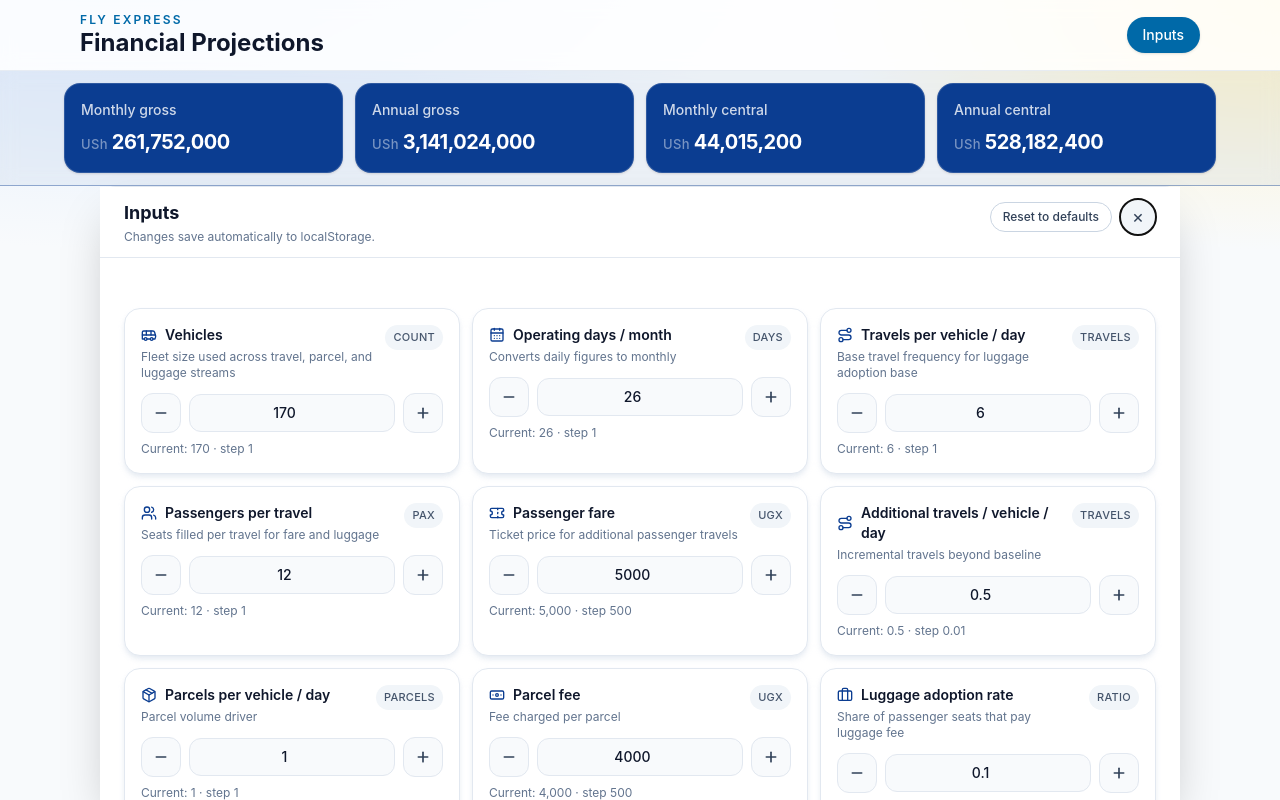
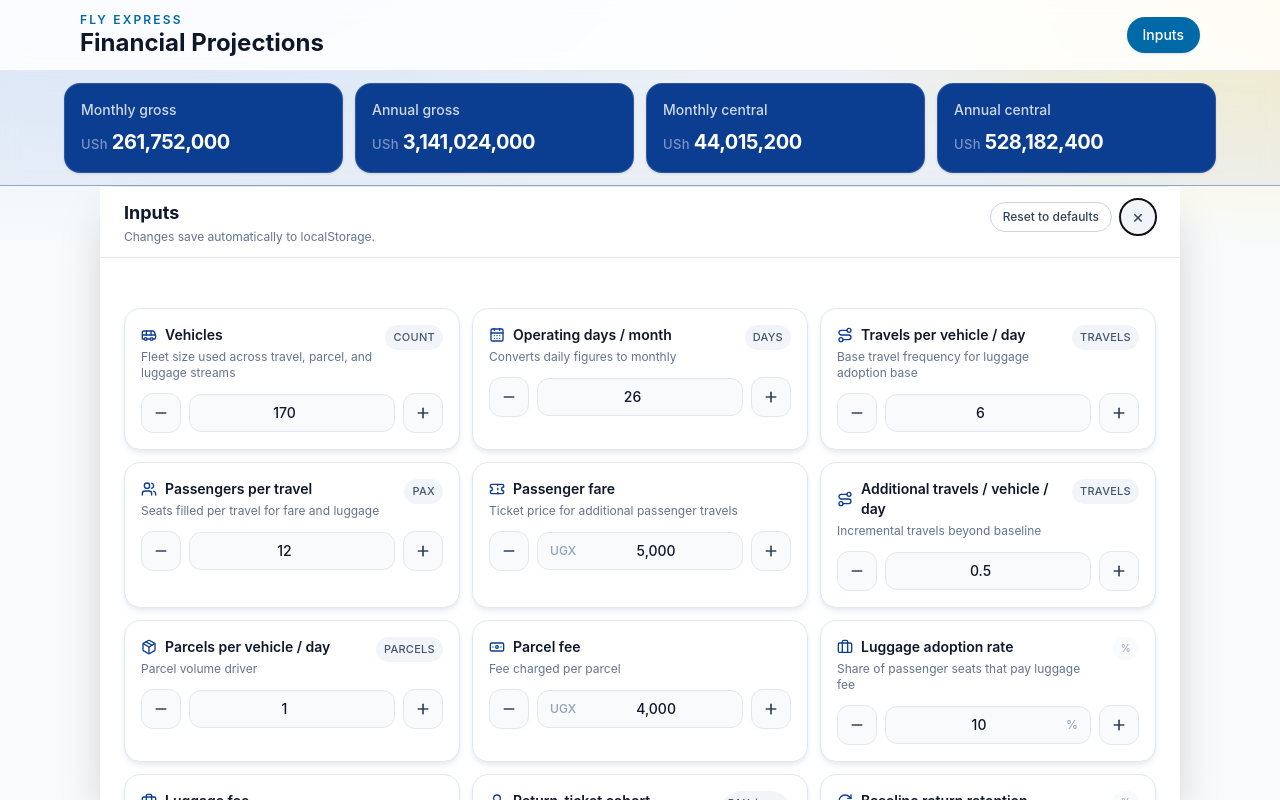
Before and after one commit to xristo7/flyexpressprojections, a React (Vite) app: page /inputs in a window 1280 px wide. Built offline with nearby package versions, Linux system fonts and the light colour scheme.

Commit message:
Input affixes: muted UGX prefix + thousand commas; % after ratios; plain numbers bare

```diff
--- a/src/components/InputsForm.tsx
+++ b/src/components/InputsForm.tsx
@@ -1,3 +1,4 @@
+import { useEffect, useState } from 'react'
 import type { LucideIcon } from 'lucide-react'
 import {
   Bus,
@@ -18,7 +19,12 @@ import {
 } from 'lucide-react'
 import { DRIVER_META, type Drivers } from '../lib/calculations'
 import { useDrivers } from './DriversContext'
-import { formatNumber } from '../lib/format'
+import {
+  formatCurrencyAmount,
+  formatRatioAsPercent,
+  parseNumericInput,
+  parsePercentInput,
+} from '../lib/format'
 
 type InputsFormProps = {
   /** Compact padding for drawer; grid is still 1→2 cols */
@@ -63,6 +69,110 @@ function roundToStep(value: number, step: number): number {
   return Math.round(value * factor) / factor
 }
 
+type UnitKind = 'currency' | 'ratio' | 'plain'
+
+function unitKind(unit: string): UnitKind {
+  if (unit === 'UGX') return 'currency'
+  if (unit === 'ratio') return 'ratio'
+  return 'plain'
+}
+
+function displayValue(kind: UnitKind, value: number): string {
+  if (kind === 'currency') return formatCurrencyAmount(value)
+  if (kind === 'ratio') return formatRatioAsPercent(value)
+  // Plain: no thousand separators (type=number friendly); trim trailing zeros
+  if (Number.isInteger(value)) return String(value)
+  return String(Number(value.toFixed(6)))
+}
+
+type AffixedNumberInputProps = {
+  kind: UnitKind
+  value: number
+  step: number
+  label: string
+  onCommit: (next: number) => void
+}
+
+function AffixedNumberInput({ kind, value, step, label, onCommit }: AffixedNumberInputProps) {
+  const [focused, setFocused] = useState(false)
+  const [draft, setDraft] = useState(() => displayValue(kind, value))
+
+  // Sync display when the external value changes (e.g. steppers) and we're not editing
+  useEffect(() => {
+    if (!focused) setDraft(displayValue(kind, value))
+  }, [value, kind, focused])
+
+  const commitFromDraft = (raw: string) => {
+    if (kind === 'ratio') {
+      const parsed = parsePercentInput(raw)
+      if (parsed === null) {
+        setDraft(displayValue(kind, value))
+        return
+      }
+      onCommit(Math.max(0, parsed))
+      return
+    }
+    const parsed = parseNumericInput(raw)
+    if (parsed === null) {
+      setDraft(displayValue(kind, value))
+      return
+    }
+    onCommit(Math.max(0, parsed))
+  }
+
+  const useTextInput = kind === 'currency' || kind === 'ratio'
+
+  return (
+    <div className="relative flex min-w-0 flex-1 items-center rounded-xl border border-slate-200 bg-slate-50 focus-within:bg-white focus-within:ring-2 focus-within:ring-sky-600">
+      {kind === 'currency' && (
+        <span className="pointer-events-none select-none pl-3 text-xs font-medium text-slate-400">
+          UGX
+        </span>
+      )}
+      <input
+        type={useTextInput ? 'text' : 'number'}
+        inputMode="decimal"
+        min={useTextInput ? undefined : 0}
+        step={useTextInput ? undefined : step}
+        aria-label={label}
+        value={focused ? draft : displayValue(kind, value)}
+        onFocus={() => {
+          setFocused(true)
+          setDraft(displayValue(kind, value))
+        }}
+        onChange={(e) => {
+          const raw = e.target.value
+          setDraft(raw)
+          if (kind === 'ratio') {
+            const parsed = parsePercentInput(raw)
+            if (parsed !== null) onCommit(Math.max(0, parsed))
+            return
+          }
+          if (kind === 'currency') {
+            const parsed = parseNumericInput(raw)
+            if (parsed !== null) onCommit(Math.max(0, parsed))
+            return
+          }
+          const next = Number(raw)
+          if (Number.isFinite(next)) onCommit(Math.max(0, next))
+        }}
+        onBlur={() => {
+          setFocused(false)
+          commitFromDraft(draft)
+        }}
+        className={`min-w-0 flex-1 bg-transparent py-2 text-center text-sm font-medium text-slate-900 outline-none ${
+          kind === 'currency' ? 'pr-3 pl-1.5' : kind === 'ratio' ? 'pr-1.5 pl-3' : 'px-3'
+        }`}
+      />
+      {kind === 'ratio' && (
+        <span className="pointer-events-none select-none pr-3 text-xs font-medium text-slate-400">
+          %
+        </span>
+      )}
+    </div>
+  )
+}
+
 export function InputsForm({ compact = false, hideHeader = false }: InputsFormProps) {
   const { drivers, setDriver, reset } = useDrivers()
 
@@ -91,6 +201,9 @@ export function InputsForm({ compact = false, hideHeader = false }: InputsFormPr
           const Icon = DRIVER_ICONS[meta.key]
           const value = drivers[meta.key]
           const step = stepFor(meta, value)
+          const kind = unitKind(meta.unit)
+          // Soften unit pill when in-field affixes already convey currency / %
+          const showUnitPill = kind === 'plain'
 
           const bump = (dir: -1 | 1) => {
             const next = roundToStep(value + dir * step, step)
@@ -114,9 +227,16 @@ export function InputsForm({ compact = false, hideHeader = false }: InputsFormPr
                   </span>
                   <span className="mt-1 block text-xs text-slate-500">{meta.purpose}</span>
                 </div>
-                <span className="rounded-full bg-slate-100 px-2 py-1 text-[11px] font-medium uppercase tracking-wide text-slate-600">
-                  {meta.unit}
-                </span>
+                {showUnitPill && (
+                  <span className="rounded-full bg-slate-100 px-2 py-1 text-[11px] font-medium uppercase tracking-wide text-slate-600">
+                    {meta.unit}
+                  </span>
+                )}
+                {kind === 'ratio' && (
+                  <span className="rounded-full bg-slate-50 px-2 py-1 text-[10px] font-medium uppercase tracking-wide text-slate-400">
+                    %
+                  </span>
+                )}
               </div>
 
               <div className="mt-3 flex items-center gap-2">
@@ -132,16 +252,12 @@ export function InputsForm({ compact = false, hideHeader = false }: InputsFormPr
                 >
                   <Minus className="h-4 w-4" aria-hidden="true" strokeWidth={2.5} />
                 </button>
-                <input
-                  type="number"
-                  min={0}
+                <AffixedNumberInput
+                  kind={kind}
+                  value={value}
                   step={step}
-                  value={value}
-                  onChange={(e) => {
-                    const next = Number(e.target.value)
-                    if (Number.isFinite(next)) setDriver(meta.key, Math.max(0, next))
-                  }}
-                  className="min-w-0 flex-1 rounded-xl border border-slate-200 bg-slate-50 px-3 py-2 text-center text-sm font-medium text-slate-900 outline-none ring-sky-600 focus:bg-white focus:ring-2"
+                  label={meta.label}
+                  onCommit={(next) => setDriver(meta.key, next)}
                 />
                 <button
                   type="button"
@@ -155,10 +271,6 @@ export function InputsForm({ compact = false, hideHeader = false }: InputsFormPr
                   <Plus className="h-4 w-4" aria-hidden="true" strokeWidth={2.5} />
                 </button>
               </div>
-
-              <p className="mt-2 text-xs text-slate-500">
-                Current: {formatNumber(value)} · step {step}
-              </p>
             </label>
           )
         })}
--- a/src/lib/format.ts
+++ b/src/lib/format.ts
@@ -61,3 +61,37 @@ export function formatNumber(value: number, digits = 2): string {
 export function formatPct(ratio: number): string {
   return `${numberFormatter.format(ratio * 100)}%`
 }
+
+/** Format a UGX amount with thousand commas (no currency symbol). */
+export function formatCurrencyAmount(value: number): string {
+  return ugxAmountFormatter.format(Math.round(Math.max(0, value)))
+}
+
+/**
+ * Parse a currency/plain numeric string: strip commas & spaces.
+ * Returns null if empty or non-numeric.
+ */
+export function parseNumericInput(raw: string): number | null {
+  const cleaned = raw.replace(/[,\s]/g, '').trim()
+  if (cleaned === '' || cleaned === '-' || cleaned === '.') return null
+  const n = Number(cleaned)
+  if (!Number.isFinite(n)) return null
+  return n
+}
+
+/** Display a 0–1 ratio as a percentage figure (no % sign). */
+export function formatRatioAsPercent(ratio: number): string {
+  return numberFormatter.format(ratio * 100)
+}
+
+/**
+ * Parse a percentage display string back to a 0–1 ratio.
+ * Strips commas, spaces, and a trailing %.
+ */
+export function parsePercentInput(raw: string): number | null {
+  const cleaned = raw.replace(/[,\s%]/g, '').trim()
+  if (cleaned === '' || cleaned === '-' || cleaned === '.') return null
+  const n = Number(cleaned)
+  if (!Number.isFinite(n)) return null
+  return n / 100
+}
```
